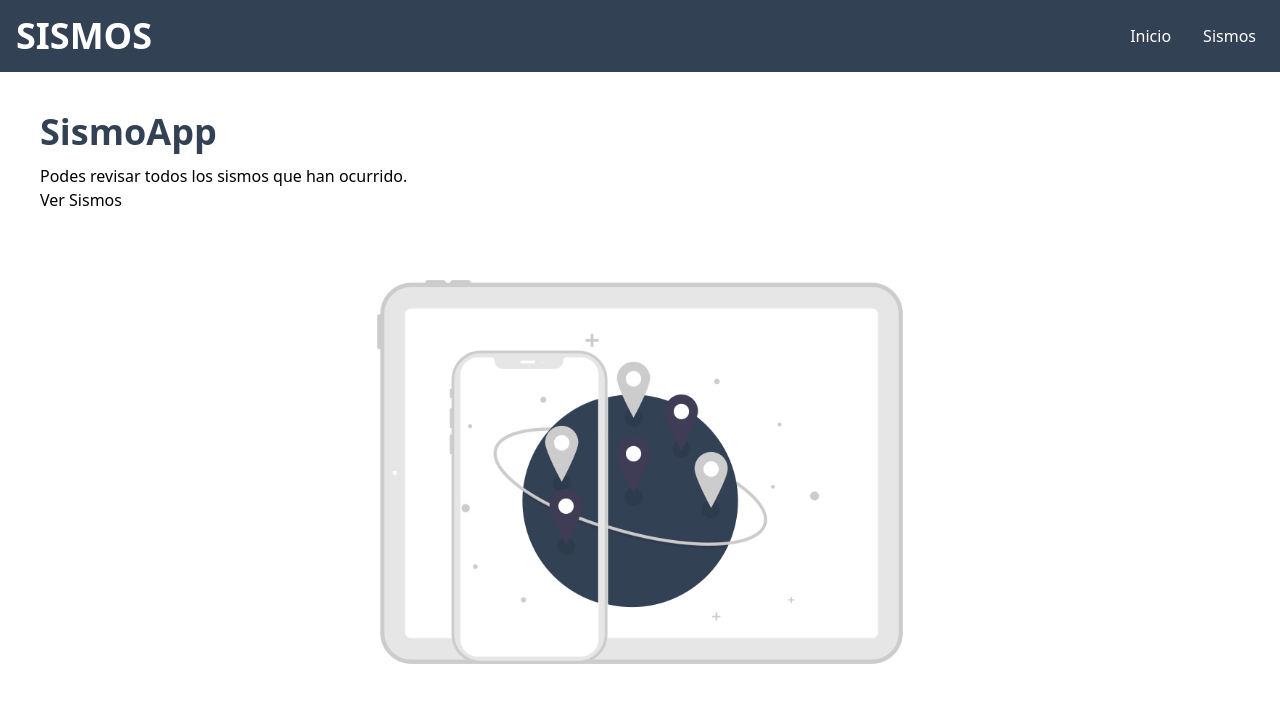
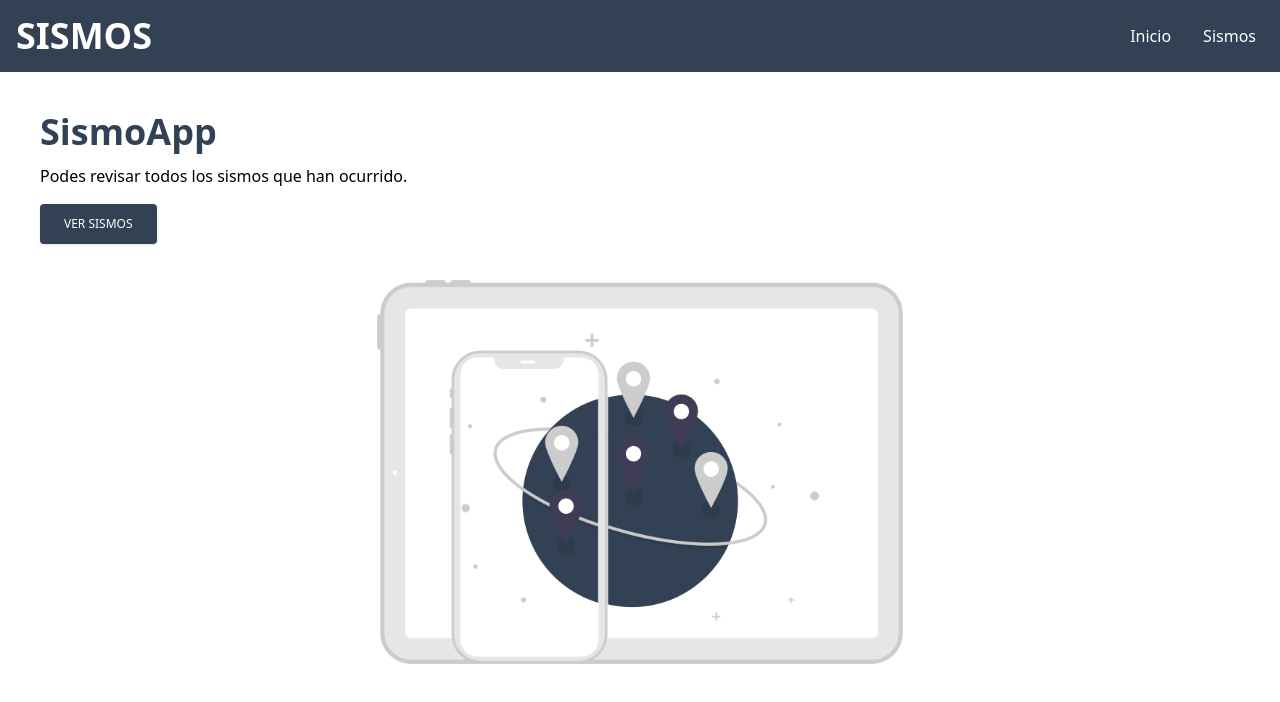
Before and after one commit to Itsjuanit/sismo-app, a React (Vite) app: page / in a window 1280 px wide. Shown: the top 702 px of the page. Built offline with nearby package versions, Linux system fonts and the light colour scheme.

Commit message:
Cambios en los iconos

```diff
--- a/package.json
+++ b/package.json
@@ -18,6 +18,7 @@
     "leaflet": "^1.9.4",
     "react": "^18.2.0",
     "react-dom": "^18.2.0",
+    "react-icons": "^4.11.0",
     "react-leaflet": "^4.2.1",
     "react-router-dom": "^6.17.0"
   },
--- a/src/componentes/Sismo.jsx
+++ b/src/componentes/Sismo.jsx
@@ -1,6 +1,7 @@
 import { useState } from "react";
 import { MapContainer, TileLayer, Marker, Popup } from "react-leaflet";
 import "leaflet/dist/leaflet.css"; // Importa los estilos de Leaflet
+import { GrFormClose } from "react-icons/gr";
 
 function Sismo({ sismo }) {
   const { date, time, depth, magnitude, latitude, longitude, location, link } =
@@ -49,7 +50,14 @@ function Sismo({ sismo }) {
             ></div>
 
             <div className="fixed top-1/2 left-1/2 transform -translate-x-1/2 -translate-y-1/2 bg-white p-6 rounded-lg z-20">
-              <button onClick={handleCloseModal}>Cerrar</button>
+              <div className="flex justify-end">
+                <button
+                  onClick={handleCloseModal}
+                  className="text-slate-700 font-bold"
+                >
+                  <GrFormClose />
+                </button>
+              </div>
               <MapContainer
                 center={[latitude, longitude]}
                 zoom={7}
--- a/src/pages/Index.jsx
+++ b/src/pages/Index.jsx
@@ -16,7 +16,10 @@ function Index() {
         SismoApp
       </h1>
       <p className="mt-3">Podes revisar todos los sismos que han ocurrido.</p>
-      <Link to="/sismos" className="btn btn-primary">
+      <Link
+        to="/sismos"
+        className="mt-4 inline-block px-6 py-2 text-xs font-medium leading-6 text-center text-white uppercase transition bg-slate-700 rounded shadow ripple hover:shadow-lg hover:bg-slate-600 focus:outline-none"
+      >
         Ver Sismos
       </Link>
     </div>
```
Also changed, not shown: 1 other file (tests, documents, lock files or other folders).
